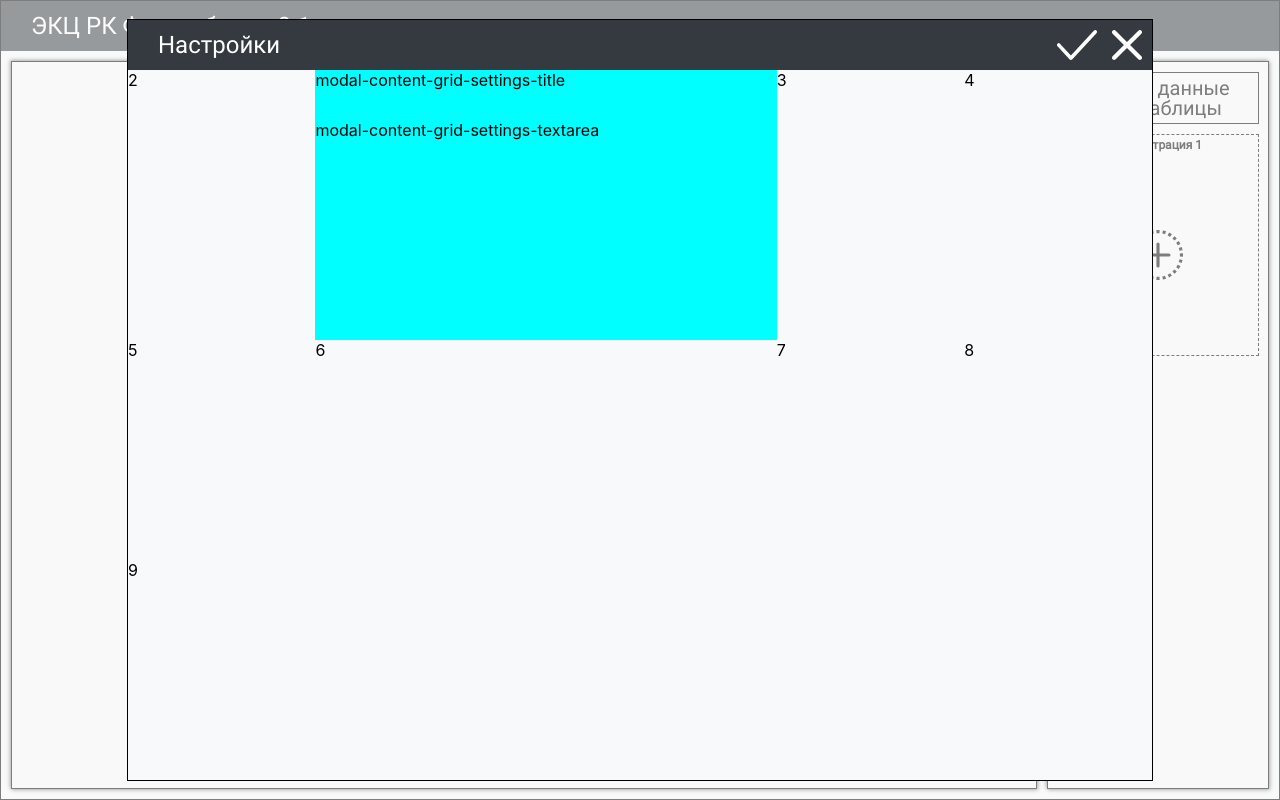
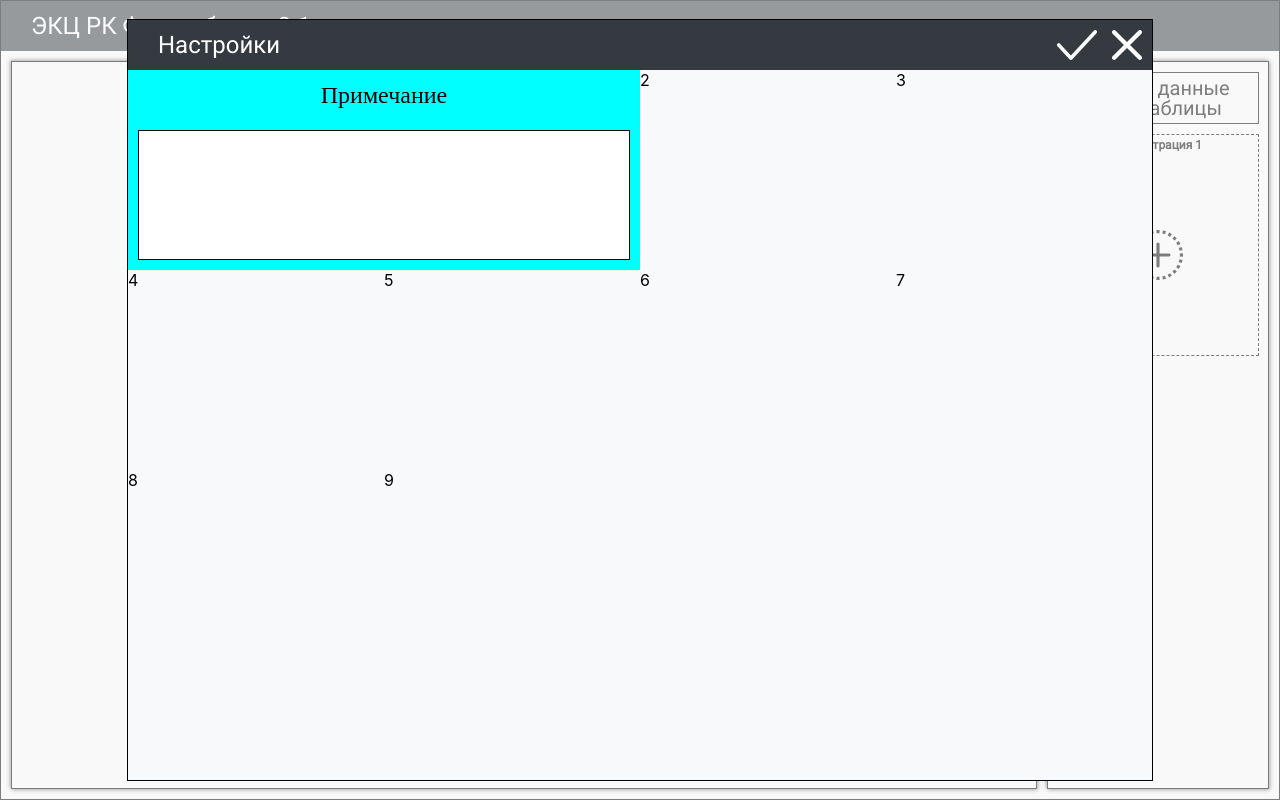
Before and after one commit to dimonenm/exp-photo-table, a React (Create React App) app in the folder app/: page / in a window 1280 px wide. Both pictures are taken after a click on the element "Настройки". Built offline with nearby package versions, Linux system fonts and the light colour scheme.

Commit message:
h29.11.2021

```diff
--- a/app/src/components/modal/ModalContent.js
+++ b/app/src/components/modal/ModalContent.js
@@ -64,8 +64,10 @@ const ModalContent = () => {
     return (
       <div className="modal-content-grid">
         <div className="modal-content-grid-settings-container">
-          <div className="modal-content-grid-settings-title">modal-content-grid-settings-title</div>
-          <div className="modal-content-grid-settings-textarea">modal-content-grid-settings-textarea</div>
+          <div className="modal-content-grid-settings-title">Примечание</div>
+          <div className="modal-content-grid-settings-textarea">
+            <textarea></textarea>
+          </div>
         </div>
         <div>2</div>
         <div>3</div>
--- a/app/src/components/modal/ModalContentGrid.css
+++ b/app/src/components/modal/ModalContentGrid.css
@@ -1,7 +1,7 @@
 .modal-content-grid {
     display: grid;
-    /* grid-template-rows: auto auto auto; */
-    grid-template-columns: auto auto auto auto;
+    grid-template-rows: repeat(3, 200px);
+    grid-template-columns: 1fr 1fr 1fr 1fr;
 
     height: 100%;
 
@@ -16,16 +16,36 @@
 }
 .modal-content-grid-settings-container {
     display: grid;
-    grid-template: 50px auto / 1fr;
+    grid-template-rows: 50px 150px;
 
     grid-row-start: 1;
     grid-row-end: 2;
-    grid-column-start: 2;
+    grid-column-start: 1;
     grid-column-end: 3;
 
     background-color: aqua;
 }
 .modal-content-grid-settings-title {
+    display: grid;
+    align-items: center;
+
+    font-family: "Times New Roman", Times, serif;
+    font-size: 24px;
+    text-align: center;
 }
 .modal-content-grid-settings-textarea {
+    display: grid;
+
+    padding: 10px;
 }
+.modal-content-grid-settings-textarea textarea {
+    font-family: "Times New Roman", Times, serif;
+    font-size: 24px;
+    text-align: center;
+    line-height: 1;
+
+    border: 1px solid #000;
+    border-radius: 0;
+    outline: none;
+    resize: none;
+}
```
